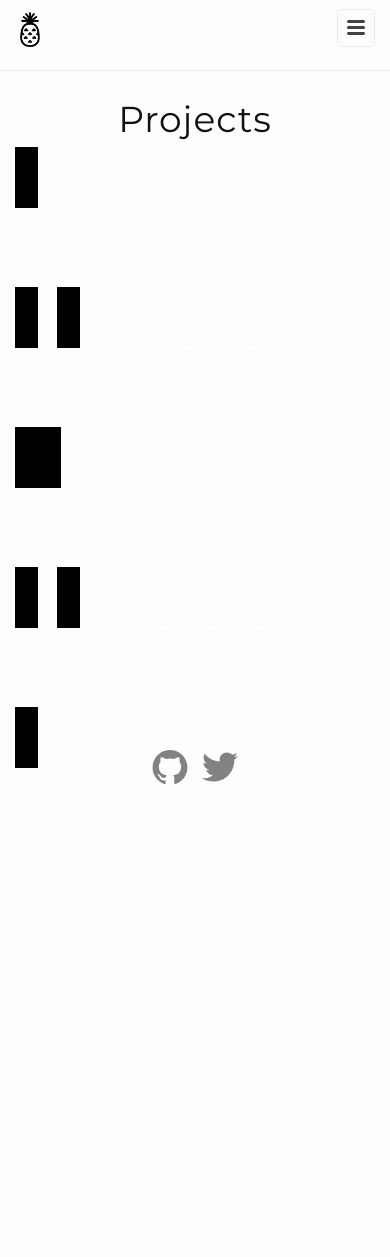
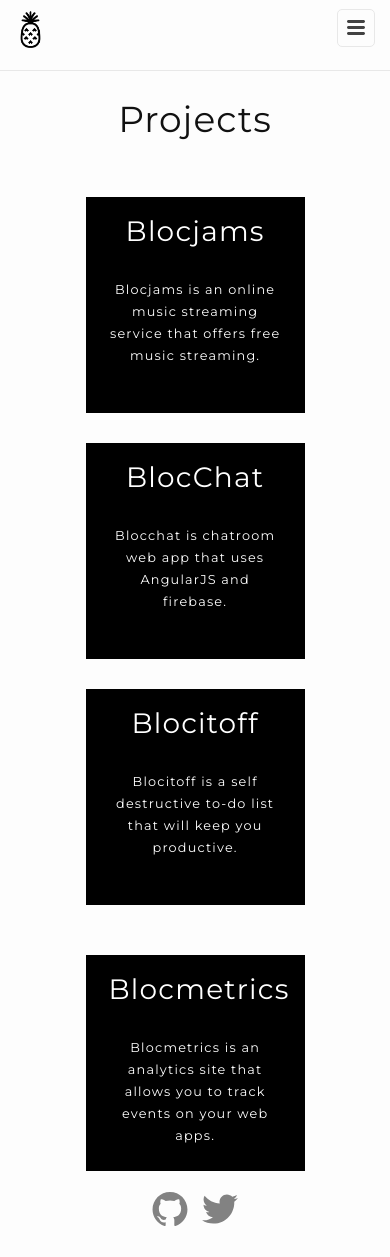
Before and after one commit to javierforero/javierforero.github.io, a Jekyll site: the page built from projects/index.html, in a window 390 px wide. Built offline with Jekyll 4.4.1, drawn with Linux system fonts in a browser that asks for light colours; before the commit the page ends 900 px from its top, so only the background shows below that.

Commit message:
somewhat responsive

```diff
--- a/_sass/_layout.scss
+++ b/_sass/_layout.scss
@@ -335,8 +335,6 @@ ul.post-ul a:hover {
   background-color: #2ACDC1;
 }
 
-// columns
-@media (min-width: 640px){
 .column {
     float: left;
 }
@@ -347,13 +345,12 @@ ul.post-ul a:hover {
 .column.third { width: 33.3%;}
 .column.fourth { width: 25%;}
 .column.flow-opposite { float: right;}
-}
 
 // responsive media queires
 
 @media only screen and (max-width: 998px) {
   a#post-3 {
-    clear: left;
+    // clear: left;
   }
 
   a#post-2 {
@@ -375,3 +372,31 @@ ul.post-ul a:hover {
   }
 
 }
+
+@media only screen and (max-width: 671px) {
+
+  a.site-title {
+    width: 380px;
+  }
+
+  nav.site-nav {
+    font-size: .9rem;
+  }
+
+}
+
+@media only screen and (max-width: 640px) {
+
+  .post-container {
+    position: relative;
+    margin-right: 0;
+    margin-bottom: 0;
+    clear: both;
+  }
+
+  ul.post-ul {
+    width: 219px;
+  }
+
+
+}
```
